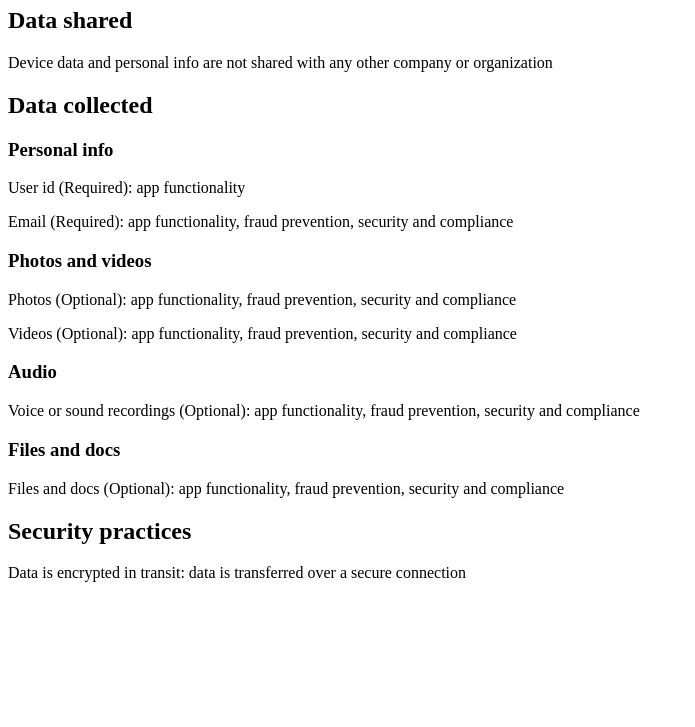
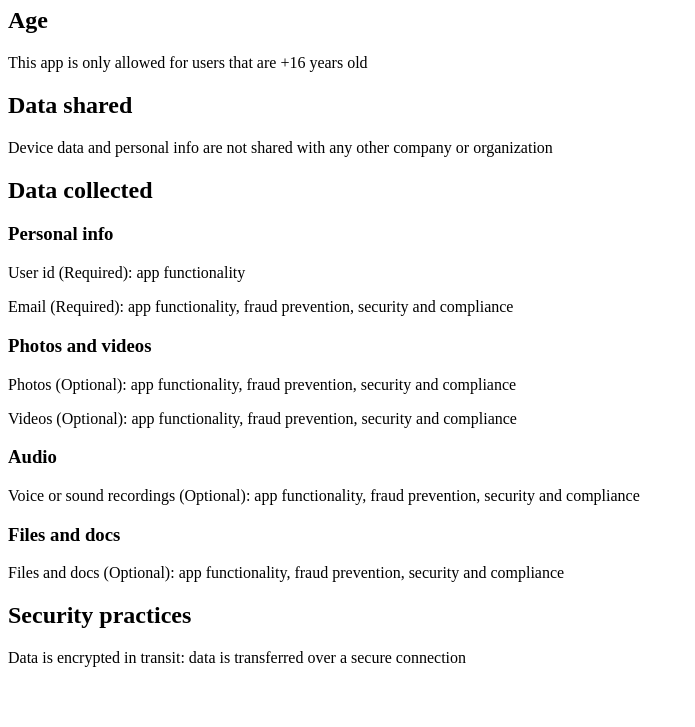
Before and after one commit to a-mar-se/react-rn-privacy-policy, a plain HTML site: page index.html in a window 1280 px wide. Shown: the part 73-800 px from the top of the page, without its empty margins (0-695 px from the left). Drawn offline with Linux system fonts and the light colour scheme.

Commit message:
Update index.html

```diff
--- a/index.html
+++ b/index.html
@@ -3,22 +3,31 @@
 <body>
 
 <h1>Xalenx privacy policy</h1>
+
+<h2>Age</h2>
+<p>This app is only allowed for users that are +16 years old</p>
+
 <h2>Data shared</h2>
 <p>Device data and personal info are not shared with any other company or organization</p>
 
+<h2>Data collected</h2>
 
-<h2>Data collected</h2>
-<h3>Personal info</h3>
+ <h3>Personal info</h3>
 <p>User id (Required): app functionality</p>
 <p>Email (Required): app functionality, fraud prevention, security and compliance</p>
-<h3>Photos and videos</h3>
+
+ <h3>Photos and videos</h3>
 <p>Photos (Optional): app functionality, fraud prevention, security and compliance</p>
 <p>Videos (Optional): app functionality, fraud prevention, security and compliance</p>
-<h3>Audio</h3>
+
+ <h3>Audio</h3>
 <p>Voice or sound recordings (Optional): app functionality, fraud prevention, security and compliance</p>
-<h3>Files and docs</h3>
+
+ <h3>Files and docs</h3>
 <p>Files and docs (Optional): app functionality, fraud prevention, security and compliance</p>
-<h2>Security practices</h2>
+
+
+ <h2>Security practices</h2>
 <p>Data is encrypted in transit: data is transferred over a secure connection</p>
 </body>
 </html>
```
